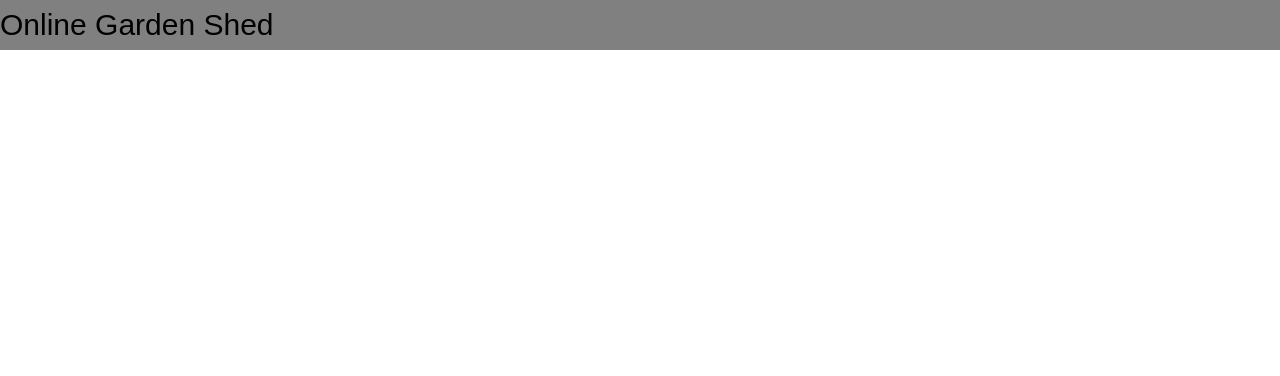
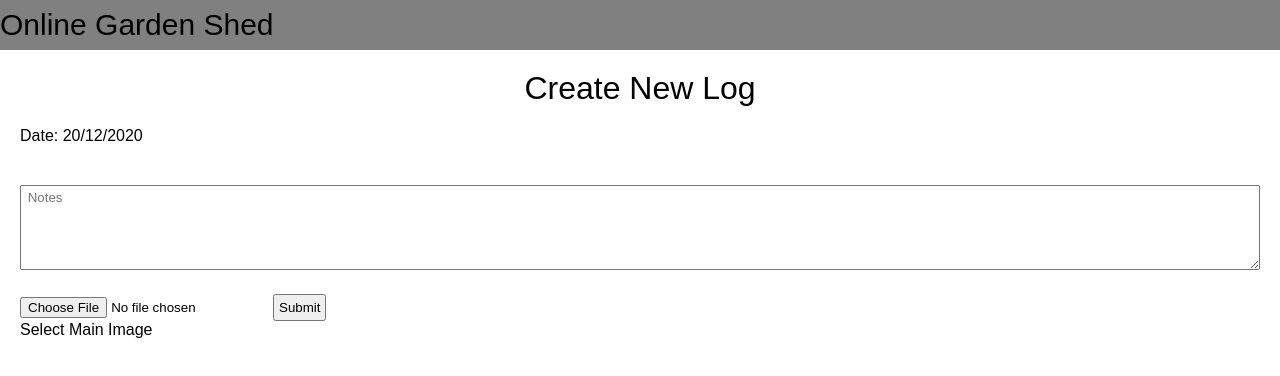
Before and after one commit to jasonkim7288/backup-online-garden-shed-client, a React (Create React App) app: page /sheds/1/records/1/logs/new in a window 1280 px wide. Shown: the top 376 px of the page. Built offline with nearby package versions, Linux system fonts and the light colour scheme; no server answers.

Commit message:
Started making the new log page

```diff
--- a/public/index.css
+++ b/public/index.css
@@ -9,11 +9,33 @@
   box-sizing: border-box;
 }
 
+.title {
+  text-align: center;
+  margin: 20px 0px;
+  font-weight: 100;
+}
+.input-content-wrapper {
+  display: flex;
+}
+.input-content, textarea {
+  width: 100%;
+  padding: 0.3em 0.5em ;
+}
+
+button {
+  padding: 0.3em;
+}
+
+.current-date {
+  margin-bottom: 20px;
+}
+
 .sub-headings {
   font-size: 1.2em;
 }
 
-a:link {
+a, a:link {
+  font-weight: 100;
   text-decoration: none;
   color: black;
 }
--- a/src/App.js
+++ b/src/App.js
@@ -48,12 +48,12 @@ const App = () => {
             <Route exact path="/" component={LandingPage} />
             <Route path="/about" component={About} />
             <Route path="/sheds/:shedId/records/new" component={CreateNewRecord} />
+            <Route path="/sheds/:shedId/records/:plantRecordId/logs/new" component={CreateNewLog} />
             <Route path="/sheds/:shedId/records/:plantRecordId/first-entry" component={SelectedPlantFirstEntry} />
             <Route path="/sheds/:shedId/records/:plantRecordId" component={PlantRecord} />
             <Route path="/sheds/:shedId" component={PlantThumbnails} />
             <Route path="/sheds" component={GardenSheds} />
             <Route path="/search" component={SearchPlant} />
-            <Route path="/new-log" component={CreateNewLog} />
           </Switch>
         </div>
       </BrowserRouter>
--- a/src/components/CreateNewLog.js
+++ b/src/components/CreateNewLog.js
@@ -1,9 +1,70 @@
-import React from 'react'
+import React, { useState, useEffect } from 'react';
+import { Link, useParams, useHistory } from 'react-router-dom';
+import api from '../config/api';
+import { getCurrentDate } from '../utilities/date';
 
 const CreateNewLog = () => {
+  const { shedId, plantRecordId } = useParams();
+  const [plantRecord, setPlantRecord] = useState(null);
+  const [formData, setFormData] = useState({});
+  let history = useHistory();
+
+  useEffect(() => {
+    const findPlantRecord = async () => {
+      const res = await api(`/api/sheds/${shedId}/records/${plantRecordId}`);
+      const foundPlantRecord = res.data;
+      console.log('found Plant record:', foundPlantRecord);
+      if(foundPlantRecord) {
+        setPlantRecord(foundPlantRecord);
+        console.log(new Date(foundPlantRecord.createdAt));
+      }
+    }
+    findPlantRecord();
+  }, []);
+
+  const handleSubmit = async (event) => {
+    event.preventDefault();
+    // const res = await api.post(`api/sheds/${shedId}/records/${plantRecordId}`,
+      // {
+      //   commonName: plants[plantIndex].common_name,
+      //   scientificName: plants[plantIndex].scientific_name,
+      //   familyCommonName: plants[plantIndex].family_common_name,
+      //   recordPhoto: plants[plantIndex].image_url,
+      //   description
+      // });
+      // console.log(res.data);
+      // history.push(`/sheds/${shedId}/records/${res.data._id}`);
+  }
+
+  const handleChangeNotes = (event) => {
+    setFormData(
+      {...formData,
+        note: event.target.value
+      }
+    );
+  }
+
+  const { notes } = formData;
+
   return (
     <div>
-      Create new log
+      {
+        plantRecord &&
+          <>
+            <p className="path">
+              <Link to={`/sheds/${shedId}`}> {`${plantRecord.ownedShed.owner.email}`}</Link>{` > ${plantRecord.commonName}`}
+            </p>
+          </>
+      }
+      <h1 className="title">Create New Log</h1>
+      <p className="current-date">{`Date: ${getCurrentDate()}`}</p>
+      <form onSubmit={handleSubmit}>
+        <textarea id="description-input" name="description" rows="5" placeholder="Notes" value={notes} onChange={handleChangeNotes}/>
+
+        <input type="file" name="image-upload"/>
+        <button type="submit">Submit</button>
+        <p>Select Main Image</p>
+      </form>
     </div>
   )
 }
--- a/src/components/CreateNewRecord.js
+++ b/src/components/CreateNewRecord.js
@@ -64,14 +64,16 @@ const CreateNewRecord = () => {
         shed &&
           <>
             <p className="path">{shed.owner.email}</p>
-            <h1>Create New Record</h1>
-            <p>{`Date: ${getCurrentDate()}`}</p>
+            <h1 className="title">Create New Record</h1>
+            <p className="current-date">{`Date: ${getCurrentDate()}`}</p>
             {
               plantIndex === null ?
                 <>
                   <form onSubmit={handleSearch}>
-                    <input autoFocus type="text" value={searchText} onChange={handleChangeSearch}/>
-                    <button type="submit">Search</button>
+                    <div className="input-content-wrapper">
+                      <input className="input-content" placeholder="Search keywords" autoFocus type="text" value={searchText} onChange={handleChangeSearch}/>
+                      <button className="input-button" type="submit">Search</button>
+                    </div>
                   </form>
                   {
                     plants &&
@@ -93,9 +95,9 @@ const CreateNewRecord = () => {
               :
                 <div className="api-wrapper" key={plants[plantIndex].id}>
                   <img className="api-image" src={plants[plantIndex].image_url} alt=""/>
-                  <p><strong>Common name:</strong>{plants[plantIndex].common_name}</p>
-                  <p><strong>Scientific name:</strong>{plants[plantIndex].scientific_name}</p>
-                  <p><strong>Family common name:</strong>{plants[plantIndex].family_common_name}</p>
+                  <p><strong>Common name:</strong>&nbsp;{plants[plantIndex].common_name}</p>
+                  <p><strong>Scientific name:</strong>&nbsp;{plants[plantIndex].scientific_name}</p>
+                  <p><strong>Family common name:</strong>&nbsp;{plants[plantIndex].family_common_name}</p>
                   <form onSubmit={handleSubmit}>
                     <textarea id="description-input" name="description" rows="10" placeholder="Description" value={description} onChange={handleChangeDescription}/>
                     <button type="submit">Create a new record</button>
--- a/src/components/PlantRecord.js
+++ b/src/components/PlantRecord.js
@@ -1,12 +1,12 @@
 import React, { useState, useEffect } from 'react'
-import { useParams } from 'react-router-dom';
+import { useParams, Link, useHistory } from 'react-router-dom';
 import { useGlobalState } from '../config/globalState';
 import api from '../config/api';
-import { Link } from 'react-router-dom';
 
 const PlantRecord = () => {
   const [plantRecord, setPlantRecord] = useState(null);
   const { shedId, plantRecordId } = useParams();
+  let history = useHistory();
 
   useEffect(() => {
     const findPlantRecord = async () => {
@@ -19,6 +19,10 @@ const PlantRecord = () => {
     }
     findPlantRecord();
   }, []);
+
+  const handleClickNewLog = () => {
+    history.push(`/sheds/${shedId}/records/${plantRecordId}/logs/new`);
+  }
   return (
     <div>
       {
@@ -36,7 +40,7 @@ const PlantRecord = () => {
               <button className="about" type="button">About</button>
             </div>
             <div className="button-wrapper">
-              <button className="new-log" type="button">Creat a new log</button>
+              <button onClick={handleClickNewLog} className="new-log" type="button">Creat a new log</button>
             </div>
 
             <div id="plant-record-container">
--- a/src/utilities/date.js
+++ b/src/utilities/date.js
@@ -5,3 +5,7 @@ export const getCurrentDate = () => {
   const year = newDate.getFullYear();
   return `${date < 10 ? `0${date}` : `${date}`}/${month < 10 ? `0${month}` : `${month}`}/${year}`
 }
+
+export const dayCount = (startingDate) => {
+
+}
```
Also changed, not shown: 1 other file (tests, documents, lock files or other folders).
